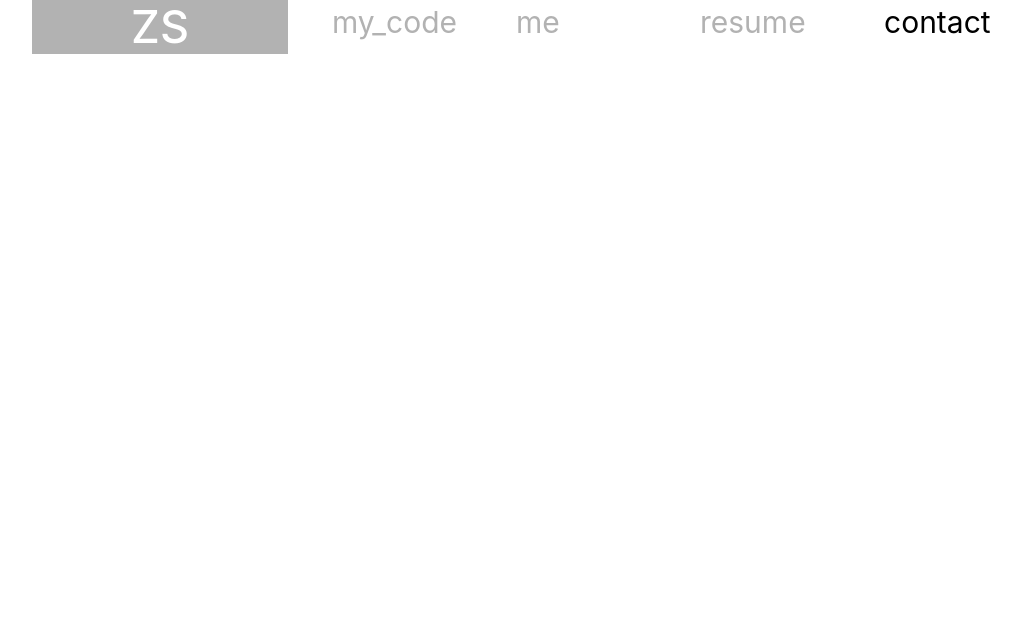
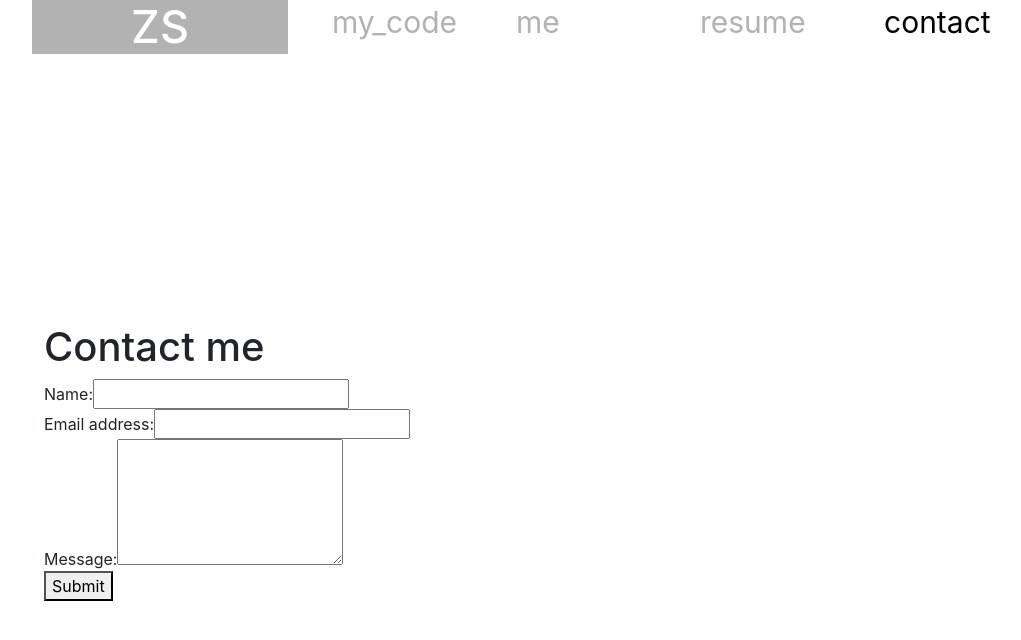
Before and after one commit to zdensamson/React_portfolio, a React (Create React App) app: page / in a window 1280 px wide. Both pictures are taken after a click on the element "contact". Shown: the top 640 px of the page, without its empty margins (96-1117 px from the left). Built offline with nearby package versions, Linux system fonts and the light colour scheme.

Commit message:
contact MVP

```diff
--- a/src/components/Contact/index.js
+++ b/src/components/Contact/index.js
@@ -0,0 +1,64 @@
+import React, {useState} from 'react';
+import { validateEmail } from '../../utils/helpers';
+
+
+function ContactForm(props) {
+    const [formState, setFormState] = useState({ name: '', email: '', message: '' });
+
+    const [errorMessage, setErrorMessage] = useState('');
+    const { name, email, message } = formState;
+
+    const handleSubmit = (e) => {
+      e.preventDefault();
+      if (!errorMessage) {
+        setFormState({ [e.target.name]: e.target.value });
+      }
+    };
+
+    const handleChange = (e) => {
+      if (e.target.name === 'email') {
+        const isValid = validateEmail(e.target.value);
+        console.log(formState)
+        if (!isValid) {
+          setErrorMessage('Your email is invalid.');
+        } else {
+          setErrorMessage('');
+        }
+      } else {
+        if (!e.target.value.length) {
+          setErrorMessage(`${e.target.name} is required.`);
+        } else {
+          setErrorMessage('');
+        }
+      }
+
+    };
+
+    return (
+      <section>
+        <h1 data-testid="h1tag">Contact me</h1>
+        <form id="contact-form" onSubmit={handleSubmit}>
+          <div>
+            <label htmlFor="name">Name:</label>
+            <input type="text" name="name" defaultValue={name} onBlur={handleChange} />
+          </div>
+          <div>
+            <label htmlFor="email">Email address:</label>
+            <input type="email" name="email" defaultValue={email} onBlur={handleChange} />
+          </div>
+          <div>
+            <label htmlFor="message">Message:</label>
+            <textarea name="message" rows="5" defaultValue={message} onBlur={handleChange} />
+          </div>
+          {errorMessage && (
+            <div>
+              <p className="error-text">{errorMessage}</p>
+            </div>
+          )}
+          <button data-testid="button" type="submit">Submit</button>
+        </form>
+      </section>
+    );
+};
+
+export default ContactForm;
--- a/src/components/Gallery/index.js
+++ b/src/components/Gallery/index.js
@@ -2,6 +2,7 @@ import React from 'react';
 import About from '../About';
 import Projects from '../Projects';
 import Resume from '../Resume';
+import ContactForm from '../Contact';
 
 function Gallery(props) {
     const { currentCategory } = props;
@@ -10,6 +11,7 @@ function Gallery(props) {
             {currentCategory.title === 'me' && <About/>}
             {currentCategory.title === 'my_code' && <Projects/>}
             {currentCategory.title === 'resume' && <Resume/>}
+            {currentCategory.title === 'contact' && <ContactForm/>}
 
         </section>
     )
--- /dev/null
+++ b/src/utils/helpers.js
@@ -0,0 +1,4 @@
+export function validateEmail(email) {
+    var re = /^(([^<>()[\]\\.,;:\s@"]+(\.[^<>()[\]\\.,;:\s@"]+)*)|(".+"))@((\[[0-9]{1,3}\.[0-9]{1,3}\.[0-9]{1,3}\.[0-9]{1,3}\])|(([a-zA-Z\-0-9]+\.)+[a-zA-Z]{2,}))$/;
+    return re.test(String(email).toLowerCase());
+}
```
